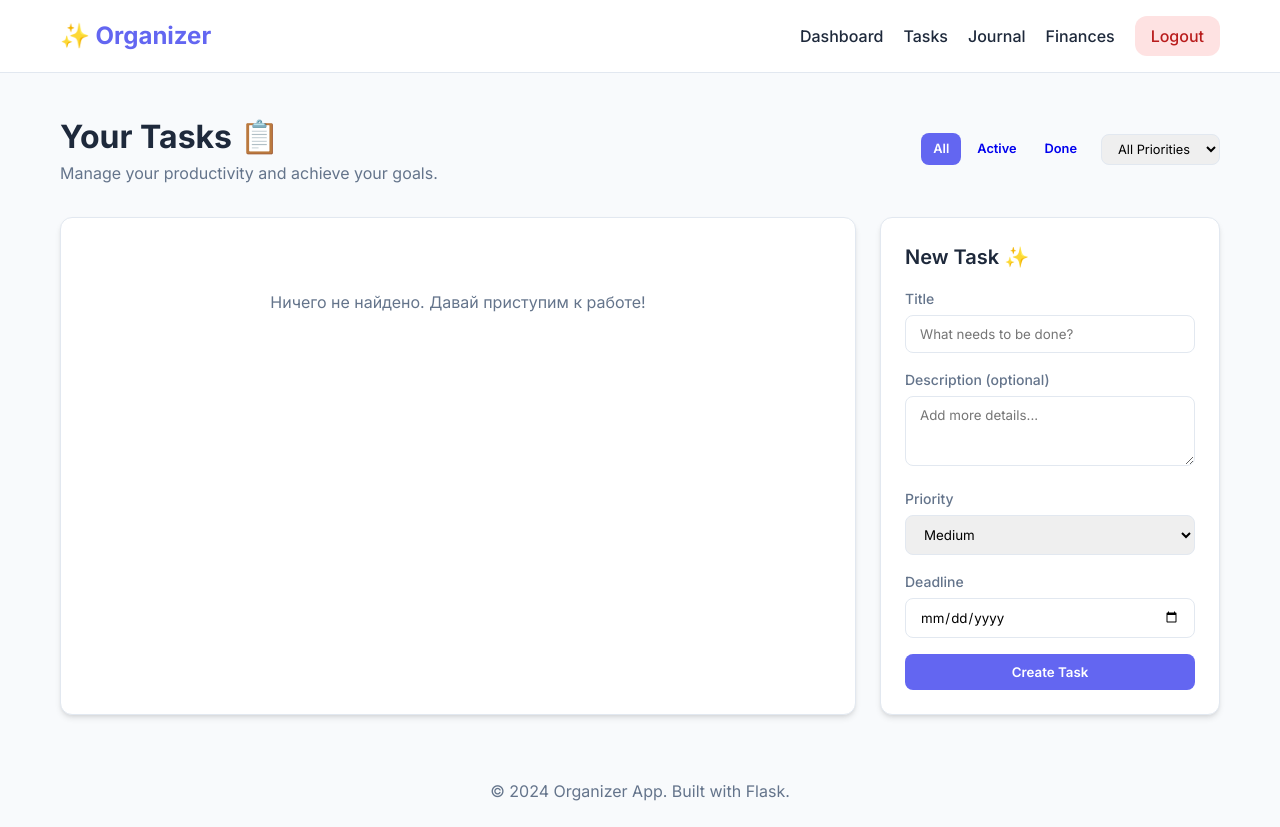
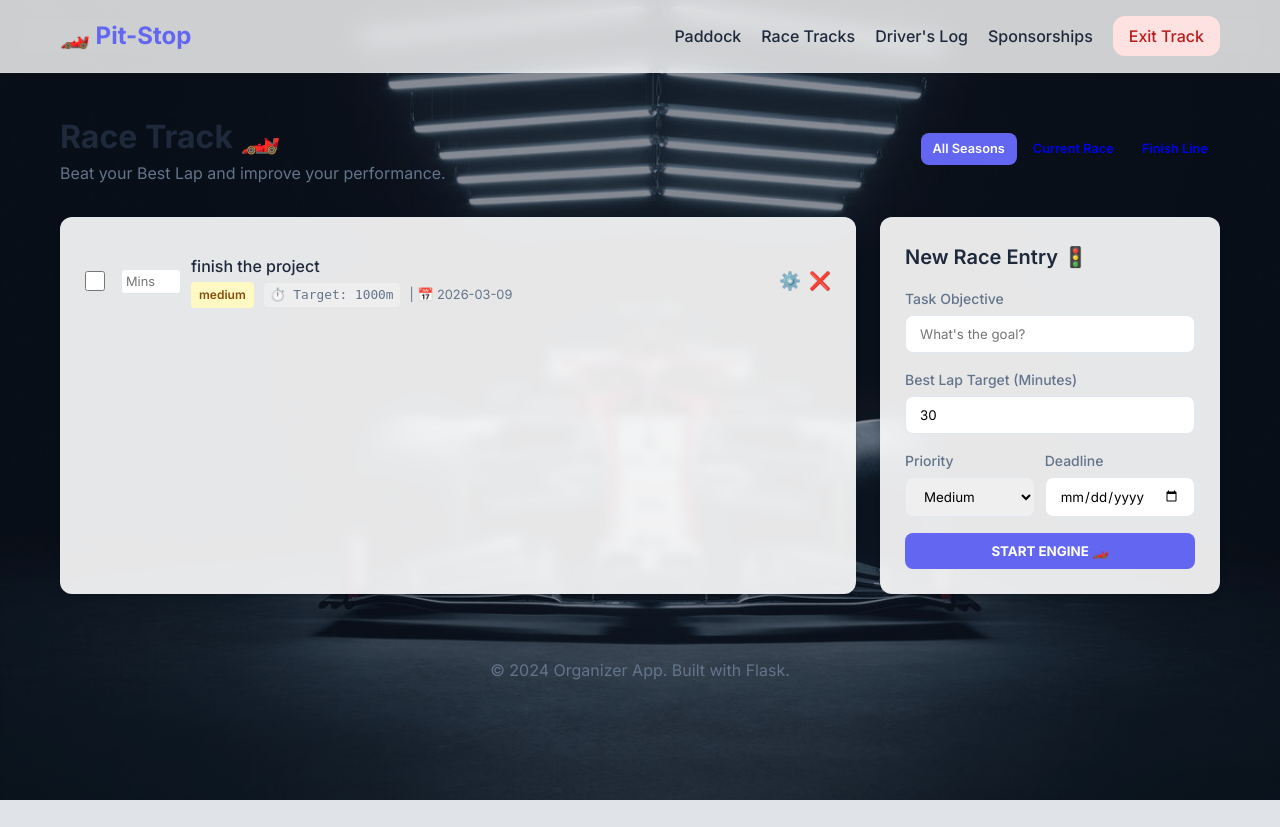
Before and after one commit to elkham07/Personal-Pit-Stop, a Flask app: page /tasks in a window 1280 px wide. After the commit the page ends 800 px from the top, so only its background shows below. Run offline with Flask 3, Linux system fonts and the light colour scheme; a user stored in the database is signed in.

Commit message:
update the project

```diff
--- a/app.py
+++ b/app.py
@@ -6,7 +6,7 @@ from functools import wraps
 
 app = Flask(__name__)
 app.config['SECRET_KEY'] = 'dev-secret-key-12345'
-app.config['SQLALCHEMY_DATABASE_URI'] = 'sqlite:///organizer.db'
+app.config['SQLALCHEMY_DATABASE_URI'] = 'sqlite:///pitstop.db'
 app.config['SQLALCHEMY_TRACK_MODIFICATIONS'] = False
 db = SQLAlchemy(app)
 
@@ -25,17 +25,31 @@ class User(db.Model):
     def check_password(self, pw): return check_password_hash(self.password_hash, pw)
 
 class Task(db.Model):
-    id          = db.Column(db.Integer, primary_key=True)
-    title       = db.Column(db.String(200), nullable=False)
-    description = db.Column(db.Text, default='')
-    deadline    = db.Column(db.Date, nullable=True)
-    priority    = db.Column(db.String(10), default='medium')
-    completed   = db.Column(db.Boolean, default=False)
-    created_at  = db.Column(db.DateTime, default=datetime.utcnow)
-    user_id     = db.Column(db.Integer, db.ForeignKey('user.id'), nullable=False)
+    id           = db.Column(db.Integer, primary_key=True)
+    title        = db.Column(db.String(200), nullable=False)
+    description  = db.Column(db.Text, default='')
+    deadline     = db.Column(db.Date, nullable=True)
+    best_lap     = db.Column(db.Integer, default=0) # Planned time in minutes
+    actual_time  = db.Column(db.Integer, default=0) # Actual time in minutes
+    priority     = db.Column(db.String(10), default='medium')
+    completed    = db.Column(db.Boolean, default=False)
+    created_at   = db.Column(db.DateTime, default=datetime.utcnow)
+    user_id      = db.Column(db.Integer, db.ForeignKey('user.id'), nullable=False)
+
     @property
     def is_overdue(self):
         return bool(self.deadline and not self.completed and self.deadline < date.today())
+
+    @property
+    def is_improved(self):
+        # "Green sector" - completed faster than planned
+        return bool(self.completed and self.best_lap > 0 and self.actual_time < self.best_lap)
+
+    @property
+    def time_diff(self):
+        # Improve performance by showing the gap
+        if not self.completed or self.best_lap == 0: return 0
+        return self.best_lap - self.actual_time
 
 class Journal(db.Model):
     id         = db.Column(db.Integer, primary_key=True)
@@ -60,7 +74,8 @@ class Finance(db.Model):
 def login_required(f):
     @wraps(f)
     def decorated(*args, **kwargs):
-        if 'user_id' not in session:
+        if 'user_id' not in session or User.query.get(session['user_id']) is None:
+            session.pop('user_id', None) # Clear invalid session
             flash('Войдите в систему.', 'warning')
             return redirect(url_for('login'))
         return f(*args, **kwargs)
@@ -133,6 +148,7 @@ def dashboard():
         'balance':       round(income - expense, 2),
         'income':        round(income, 2),
         'expense':       round(expense, 2),
+        'best_laps_count': sum(1 for t in Task.query.filter_by(user_id=u.id, completed=True).all() if t.is_improved)
     }
     return render_template('dashboard.html', user=u, tasks=tasks, journals=journals, stats=stats)
 
@@ -164,10 +180,21 @@ def add_task():
     if dl:
         try: deadline = datetime.strptime(dl, '%Y-%m-%d').date()
         except: pass
-    db.session.add(Task(title=title, description=request.form.get('description','').strip(),
-                        deadline=deadline, priority=request.form.get('priority','medium'), user_id=u.id))
+
+    # Pit-Stop: Planned Best Lap
+    try: best_lap = int(request.form.get('best_lap', 0))
+    except: best_lap = 0
+
+    db.session.add(Task(
+        title=title,
+        description=request.form.get('description','').strip(),
+        deadline=deadline,
+        priority=request.form.get('priority','medium'),
+        best_lap=best_lap,
+        user_id=u.id
+    ))
     db.session.commit()
-    flash('Задача добавлена!', 'success')
+    flash('Race started! Task added.', 'success')
     return redirect(url_for('tasks'))
 
 @app.route('/tasks/<int:tid>/toggle', methods=['POST'])
@@ -175,6 +202,13 @@ def add_task():
 def toggle_task(tid):
     t = Task.query.filter_by(id=tid, user_id=session['user_id']).first_or_404()
     t.completed = not t.completed
+
+    # If completing, check for actual time input
+    actual = request.form.get('actual_time')
+    if actual and t.completed:
+        try: t.actual_time = int(actual)
+        except: pass
+
     db.session.commit()
     return redirect(url_for('tasks'))
 
@@ -194,10 +228,17 @@ def edit_task(tid):
         t.title       = request.form.get('title', t.title).strip()
         t.description = request.form.get('description', '').strip()
         t.priority    = request.form.get('priority', 'medium')
+
+        try: t.best_lap = int(request.form.get('best_lap', t.best_lap))
+        except: pass
+
+        try: t.actual_time = int(request.form.get('actual_time', t.actual_time))
+        except: pass
+
         dl = request.form.get('deadline', '')
         t.deadline = datetime.strptime(dl, '%Y-%m-%d').date() if dl else None
         db.session.commit()
-        flash('Задача обновлена!', 'success')
+        flash('Pit-stop complete! Task updated.', 'success')
         return redirect(url_for('tasks'))
     return render_template('edit_task.html', task=t, user=get_user())
 
--- a/static/css/style.css
+++ b/static/css/style.css
@@ -21,9 +21,13 @@
 }
 
 body {
-    background-color: var(--bg-main);
+    background-image: linear-gradient(rgba(15, 23, 42, 0.5), rgba(15, 23, 42, 0.5)), url('../img/bg.jpg');
+    background-size: cover;
+    background-attachment: fixed;
+    background-position: center;
     color: var(--text-main);
     line-height: 1.5;
+    min-height: 100vh;
 }
 
 .container {
@@ -34,8 +38,9 @@ body {
 
 /* Navbar */
 .navbar {
-    background: var(--bg-card);
-    border-bottom: 1px solid var(--border);
+    background: rgba(255, 255, 255, 0.8);
+    backdrop-filter: blur(10px);
+    border-bottom: 1px solid rgba(226, 232, 240, 0.3);
     padding: 16px 0;
     position: sticky;
     top: 0;
@@ -88,9 +93,10 @@ body {
 }
 
 .card {
-    background: var(--bg-card);
+    background: rgba(255, 255, 255, 0.9);
+    backdrop-filter: blur(5px);
     border-radius: var(--radius);
-    border: 1px solid var(--border);
+    border: 1px solid rgba(226, 232, 240, 0.3);
     padding: 24px;
     box-shadow: var(--shadow);
 }
@@ -164,11 +170,12 @@ body {
 }
 
 .stat-card {
-    background: var(--bg-card);
+    background: rgba(255, 255, 255, 0.9);
+    backdrop-filter: blur(5px);
     padding: 20px;
     border-radius: var(--radius);
     text-align: center;
-    border: 1px solid var(--border);
+    border: 1px solid rgba(226, 232, 240, 0.3);
 }
 
 .stat-value {
@@ -214,9 +221,20 @@ body {
     font-weight: 600;
 }
 
-.badge-low { background: #dcfce7; color: #166534; }
-.badge-medium { background: #fef9c3; color: #854d0e; }
-.badge-high { background: #fee2e2; color: #991b1b; }
+.badge-low {
+    background: #dcfce7;
+    color: #166534;
+}
+
+.badge-medium {
+    background: #fef9c3;
+    color: #854d0e;
+}
+
+.badge-high {
+    background: #fee2e2;
+    color: #991b1b;
+}
 
 /* Responsive */
 @media (max-width: 600px) {
@@ -252,7 +270,22 @@ body {
     margin-bottom: 10px;
 }
 
-.flash-success { background: #dcfce7; color: #166534; }
-.flash-error { background: #fee2e2; color: #991b1b; }
-.flash-warning { background: #fef9c3; color: #854d0e; }
-.flash-info { background: #e0f2fe; color: #075985; }
+.flash-success {
+    background: #dcfce7;
+    color: #166534;
+}
+
+.flash-error {
+    background: #fee2e2;
+    color: #991b1b;
+}
+
+.flash-warning {
+    background: #fef9c3;
+    color: #854d0e;
+}
+
+.flash-info {
+    background: #e0f2fe;
+    color: #075985;
+}
--- a/templates/base.html
+++ b/templates/base.html
@@ -1,10 +1,11 @@
 <!DOCTYPE html>
 <html lang="ru">
+
 <head>
     <meta charset="UTF-8">
     <meta name="viewport" content="width=device-width, initial-scale=1.0">
-    <title>{% block title %}Todo Organizer{% endblock %}</title>
-    <meta name="description" content="A powerful multi-purpose task manager, journal and finance tracker.">
+    <title>{% block title %}Pit-Stop{% endblock %}</title>
+    <meta name="description" content="Race through your day with Pit-Stop task manager.">
     <!-- Google Fonts: Inter -->
     <link rel="preconnect" href="https://fonts.googleapis.com">
     <link rel="preconnect" href="https://fonts.gstatic.com" crossorigin>
@@ -12,7 +13,9 @@
     <link rel="stylesheet" href="{{ url_for('static', filename='css/style.css') }}">
     <style>
         /* Smooth transitions for links and buttons */
-        a, button, input {
+        a,
+        button,
+        input {
             transition: all 0.2s ease;
         }
 
@@ -21,27 +24,35 @@
         }
 
         @keyframes fadeIn {
-            from { opacity: 0; transform: translateY(10px); }
-            to { opacity: 1; transform: translateY(0); }
+            from {
+                opacity: 0;
+                transform: translateY(10px);
+            }
+
+            to {
+                opacity: 1;
+                transform: translateY(0);
+            }
         }
     </style>
 </head>
+
 <body>
     <header class="navbar">
         <div class="container">
             <a href="{{ url_for('index') }}" class="nav-logo">
-                ✨ Organizer
+                🏎️ Pit-Stop
             </a>
             <nav class="nav-links">
                 {% if session.get('user_id') %}
-                <a href="{{ url_for('dashboard') }}">Dashboard</a>
-                <a href="{{ url_for('tasks') }}">Tasks</a>
-                <a href="{{ url_for('journal') }}">Journal</a>
-                <a href="{{ url_for('finances') }}">Finances</a>
-                <a href="{{ url_for('logout') }}" class="btn-logout">Logout</a>
+                <a href="{{ url_for('dashboard') }}">Paddock</a>
+                <a href="{{ url_for('tasks') }}">Race Tracks</a>
+                <a href="{{ url_for('journal') }}">Driver's Log</a>
+                <a href="{{ url_for('finances') }}">Sponsorships</a>
+                <a href="{{ url_for('logout') }}" class="btn-logout">Exit Track</a>
                 {% else %}
-                <a href="{{ url_for('login') }}">Login</a>
-                <a href="{{ url_for('register') }}">Register</a>
+                <a href="{{ url_for('login') }}">Enter Garage</a>
+                <a href="{{ url_for('register') }}">Join Team</a>
                 {% endif %}
             </nav>
         </div>
@@ -67,4 +78,5 @@
 
     {% block scripts %}{% endblock %}
 </body>
+
 </html>
--- a/templates/tasks.html
+++ b/templates/tasks.html
@@ -5,31 +5,21 @@
 {% block content %}
 <div style="margin-top: 40px; margin-bottom: 32px; display: flex; justify-content: space-between; align-items: center;">
     <div>
-        <h1 style="font-size: 2rem; font-weight: 700;">Your Tasks 📋</h1>
-        <p style="color: var(--text-muted);">Manage your productivity and achieve your goals.</p>
+        <h1 style="font-size: 2rem; font-weight: 700;">Race Track 🏎️</h1>
+        <p style="color: var(--text-muted);">Beat your Best Lap and improve your performance.</p>
     </div>
     <div style="display: flex; gap: 12px; align-items: center;">
         <div style="display: flex; gap: 4px;">
             <a href="{{ url_for('tasks', filter='all', priority=priority) }}"
                 class="btn {% if filter_by == 'all' %}btn-primary{% else %}btn-secondary{% endif %}"
-                style="padding: 6px 12px; font-size: 0.8rem;">All</a>
+                style="padding: 6px 12px; font-size: 0.8rem;">All Seasons</a>
             <a href="{{ url_for('tasks', filter='active', priority=priority) }}"
                 class="btn {% if filter_by == 'active' %}btn-primary{% else %}btn-secondary{% endif %}"
-                style="padding: 6px 12px; font-size: 0.8rem;">Active</a>
+                style="padding: 6px 12px; font-size: 0.8rem;">Current Race</a>
             <a href="{{ url_for('tasks', filter='done', priority=priority) }}"
                 class="btn {% if filter_by == 'done' %}btn-primary{% else %}btn-secondary{% endif %}"
-                style="padding: 6px 12px; font-size: 0.8rem;">Done</a>
+                style="padding: 6px 12px; font-size: 0.8rem;">Finish Line</a>
         </div>
-        <form action="{{ url_for('tasks') }}" method="GET" style="display: flex; align-items: center;">
-            <input type="hidden" name="filter" value="{{ filter_by }}">
-            <select name="priority" onchange="this.form.submit()" class="form-input"
-                style="padding: 6px 12px; font-size: 0.8rem; width: auto;">
-                <option value="all" {% if priority=='all' %}selected{% endif %}>All Priorities</option>
-                <option value="low" {% if priority=='low' %}selected{% endif %}>Low</option>
-                <option value="medium" {% if priority=='medium' %}selected{% endif %}>Medium</option>
-                <option value="high" {% if priority=='high' %}selected{% endif %}>High</option>
-            </select>
-        </form>
     </div>
 </div>
 
@@ -39,69 +29,89 @@
         {% if tasks %}
         <div>
             {% for t in tasks %}
-            <div class="task-item" style="{% if t.completed %}opacity: 0.6;{% endif %}">
-                <form action="{{ url_for('toggle_task', tid=t.id) }}" method="POST">
+            <div class="task-item"
+                style="{% if t.completed %}border-left: 4px solid {% if t.is_improved %}var(--success){% else %}var(--border){% endif %}; padding-left: 12px;{% endif %}">
+                <form action="{{ url_for('toggle_task', tid=t.id) }}" method="POST"
+                    style="display: flex; align-items: center;">
                     <input type="checkbox" onChange="this.form.submit()" {% if t.completed %}checked{% endif %}
-                        style="width: 18px; height: 18px; cursor: pointer; margin-right: 16px;">
+                        style="width: 20px; height: 20px; cursor: pointer; margin-right: 16px;">
+                    {% if not t.completed %}
+                    <input type="number" name="actual_time" placeholder="Mins"
+                        style="width: 60px; padding: 4px; font-size: 0.8rem; border: 1px solid var(--border); border-radius: 4px; margin-right: 10px;"
+                        title="Actual time taken">
+                    {% endif %}
                 </form>
+
                 <div class="task-info">
-                    <div class="task-title" style="{% if t.completed %}text-decoration: line-through;{% endif %}">{{
-                        t.title }}</div>
-                    {% if t.description %}
-                    <div style="font-size: 0.875rem; color: var(--text-muted); margin-top: 4px;">{{ t.description }}
+                    <div class="task-title"
+                        style="{% if t.completed %}text-decoration: line-through; color: var(--text-muted);{% endif %}">
+                        {{ t.title }}
+                        {% if t.completed and t.is_improved %}
+                        <span class="badge" style="background: #dcfce7; color: #166534; margin-left: 8px;">🟢 Green
+                            Sector (-{{ t.time_diff }}m)</span>
+                        {% endif %}
                     </div>
+                    <div class="task-meta" style="margin-top: 4px; display: flex; gap: 10px; align-items: center;">
+                        <span class="badge badge-{{ t.priority }}">{{ t.priority }}</span>
+                        <span
+                            style="font-family: monospace; font-size: 0.8rem; background: #eee; padding: 2px 6px; border-radius: 4px;">
+                            ⏱️ Target: {{ t.best_lap }}m
+                            {% if t.completed %}
+                            | 🏁 Result: {{ t.actual_time }}m
                             {% endif %}
-                    <div class="task-meta" style="margin-top: 4px;">
-                        <span class="badge badge-{{ t.priority }}">{{ t.priority }}</span>
+                        </span>
                         {% if t.deadline %}
-                        | 📅 <span style="{% if t.is_overdue %}color: var(--error); font-weight: 700;{% endif %}">{{
-                            t.deadline }}</span>
+                        <span style="font-size: 0.8rem; color: var(--text-muted);">| 📅 {{ t.deadline }}</span>
                         {% endif %}
                     </div>
                 </div>
-                <div style="display: flex; gap: 8px;">
+
+                <div style="display: flex; gap: 8px; align-items: center;">
                     <a href="{{ url_for('edit_task', tid=t.id) }}"
-                        style="text-decoration: none; font-size: 1.25rem;">✏️</a>
+                        style="text-decoration: none; font-size: 1.1rem;">⚙️</a>
                     <form action="{{ url_for('delete_task', tid=t.id) }}" method="POST"
-                        onsubmit="return confirm('Вы уверены?')">
+                        onsubmit="return confirm('Retire from race?')">
                         <button type="submit"
-                            style="background: none; border: none; font-size: 1.25rem; cursor: pointer;">🗑️</button>
+                            style="background: none; border: none; font-size: 1.1rem; cursor: pointer;">❌</button>
                     </form>
                 </div>
             </div>
             {% endfor %}
         </div>
         {% else %}
-        <p style="text-align: center; padding: 48px 0; color: var(--text-muted);">Ничего не найдено. Давай приступим к
-            работе!</p>
+        <p style="text-align: center; padding: 48px 0; color: var(--text-muted);">Empty track. Add a task to start the
+            race!</p>
         {% endif %}
     </div>
 
     <!-- Add Task Form -->
     <div class="card" style="height: fit-content;">
-        <h3 class="card-title">New Task ✨</h3>
+        <h3 class="card-title">New Race Entry 🚦</h3>
         <form action="{{ url_for('add_task') }}" method="POST">
             <div class="form-group">
-                <label>Title</label>
-                <input type="text" name="title" class="form-input" required placeholder="What needs to be done?">
+                <label>Task Objective</label>
+                <input type="text" name="title" class="form-input" required placeholder="What's the goal?">
             </div>
             <div class="form-group">
-                <label>Description (optional)</label>
-                <textarea name="description" class="form-input" rows="3" placeholder="Add more details..."></textarea>
+                <label>Best Lap Target (Minutes)</label>
+                <input type="number" name="best_lap" class="form-input" value="30" min="1">
             </div>
-            <div class="form-group">
+            <div class="form-group" style="display: grid; grid-template-columns: 1fr 1fr; gap: 10px;">
+                <div>
                     <label>Priority</label>
                     <select name="priority" class="form-input">
-                    <option value="low">Low</option>
+                        <option value="low">Soft</option>
                         <option value="medium" selected>Medium</option>
-                    <option value="high">High</option>
+                        <option value="high">Hard</option>
                     </select>
                 </div>
-            <div class="form-group">
+                <div>
                     <label>Deadline</label>
                     <input type="date" name="deadline" class="form-input">
                 </div>
-            <button type="submit" class="btn btn-primary" style="width: 100%;">Create Task</button>
+            </div>
+            <button type="submit" class="btn btn-primary" style="width: 100%; font-weight: 700;">START ENGINE
+                🏎️</button>
         </form>
     </div>
 </div>
```
Also changed, not shown: templates/dashboard.html (+8 -8 lines), templates/edit_task.html (+12 -2 lines), templates/finances.html (+25 -26 lines), templates/journal.html (+5 -5 lines), README.md, instance/organizer.db (deleted), instance/pitstop.db (added), static/img/bg.jpg (added), 2 other files. Lines whose indentation alone changed are shown as unchanged.
